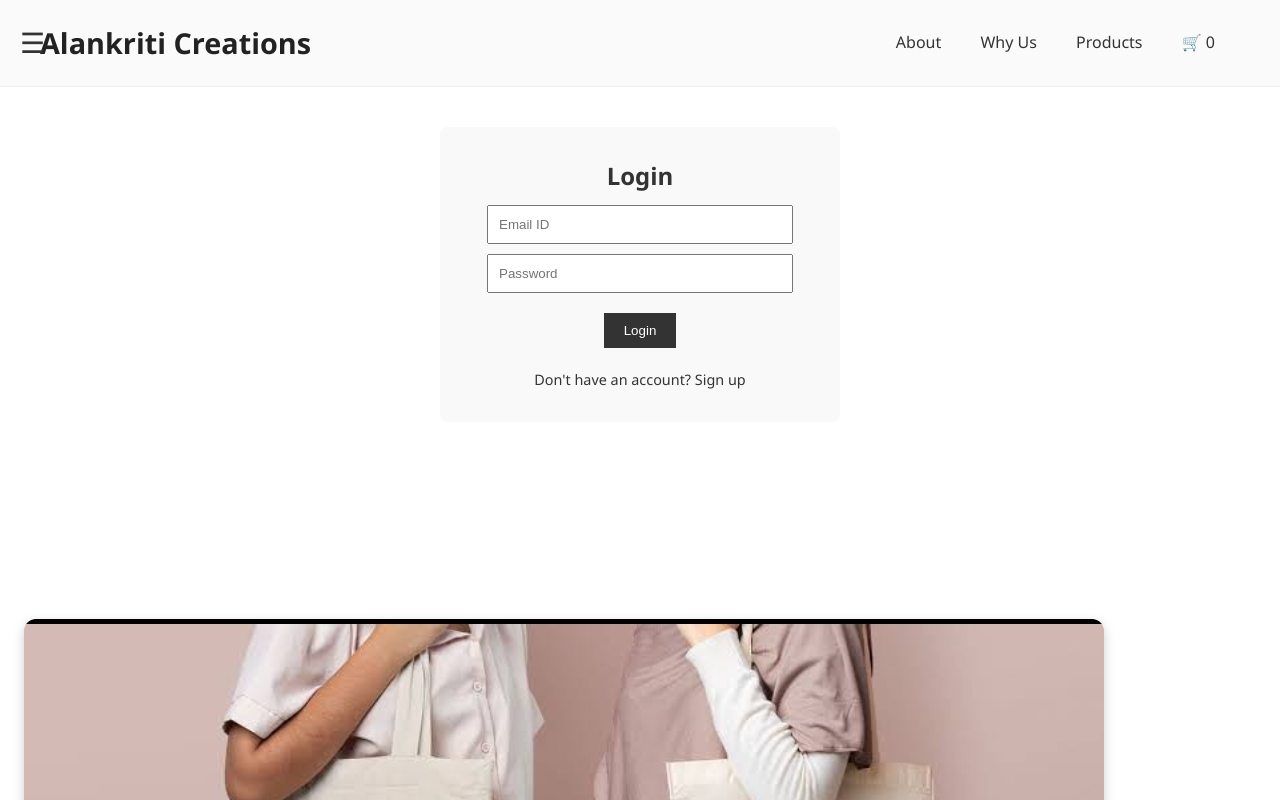
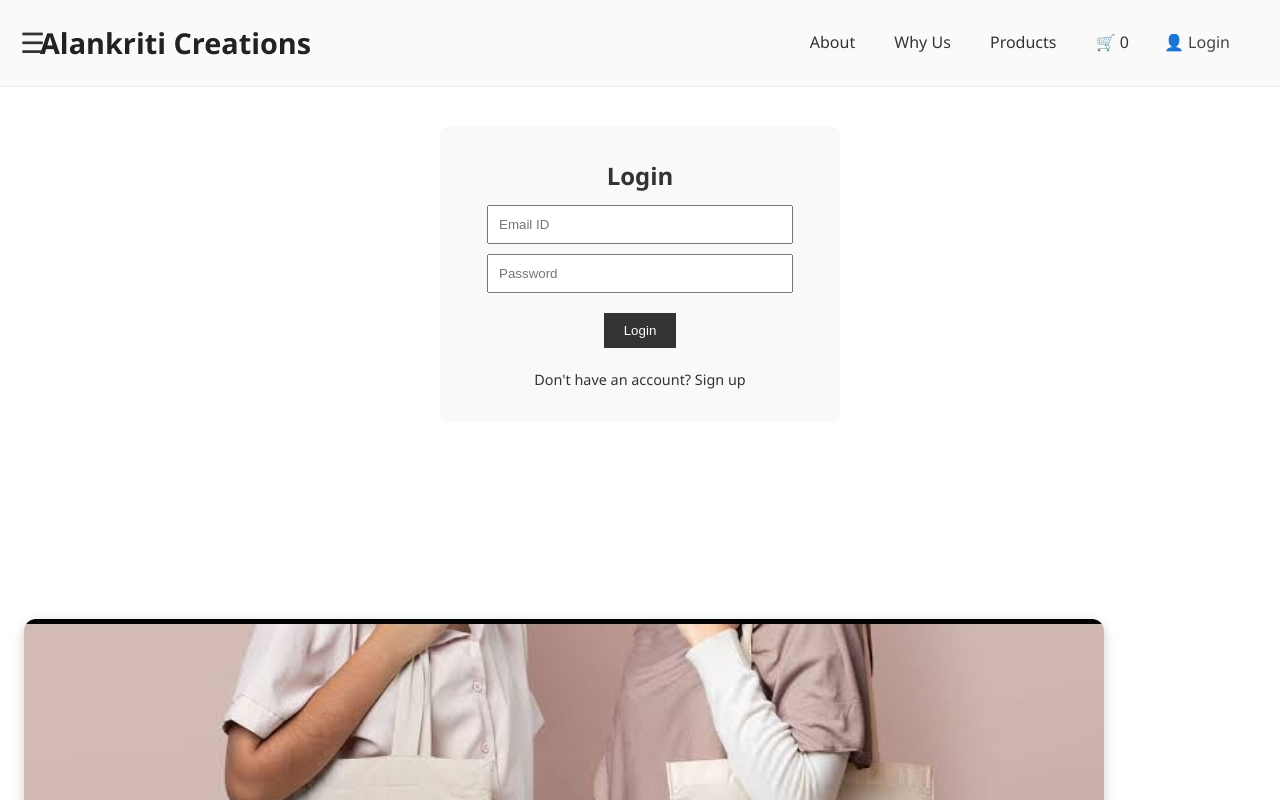
Before and after one commit to AyushPal427/Alankriti-Creation, a plain HTML site: page index.html in a window 1280 px wide. Shown: the top 800 px of the page. Drawn offline with Linux system fonts and the light colour scheme.

Commit message:
Update index.html

```diff
--- a/index.html
+++ b/index.html
@@ -22,7 +22,9 @@
     <a href="#products">Products</a>
     <a href="cart.html">🛒 <span id="cart-count">0</span></a>
   </div>
-  <span id="user-greeting"></span>
+  <span id="user-greeting">
+  <a href="#" onclick="toggleLoginBox()" id="loginLink">👤 Login</a>
+</span>
 </nav>
 </header>
 
```
